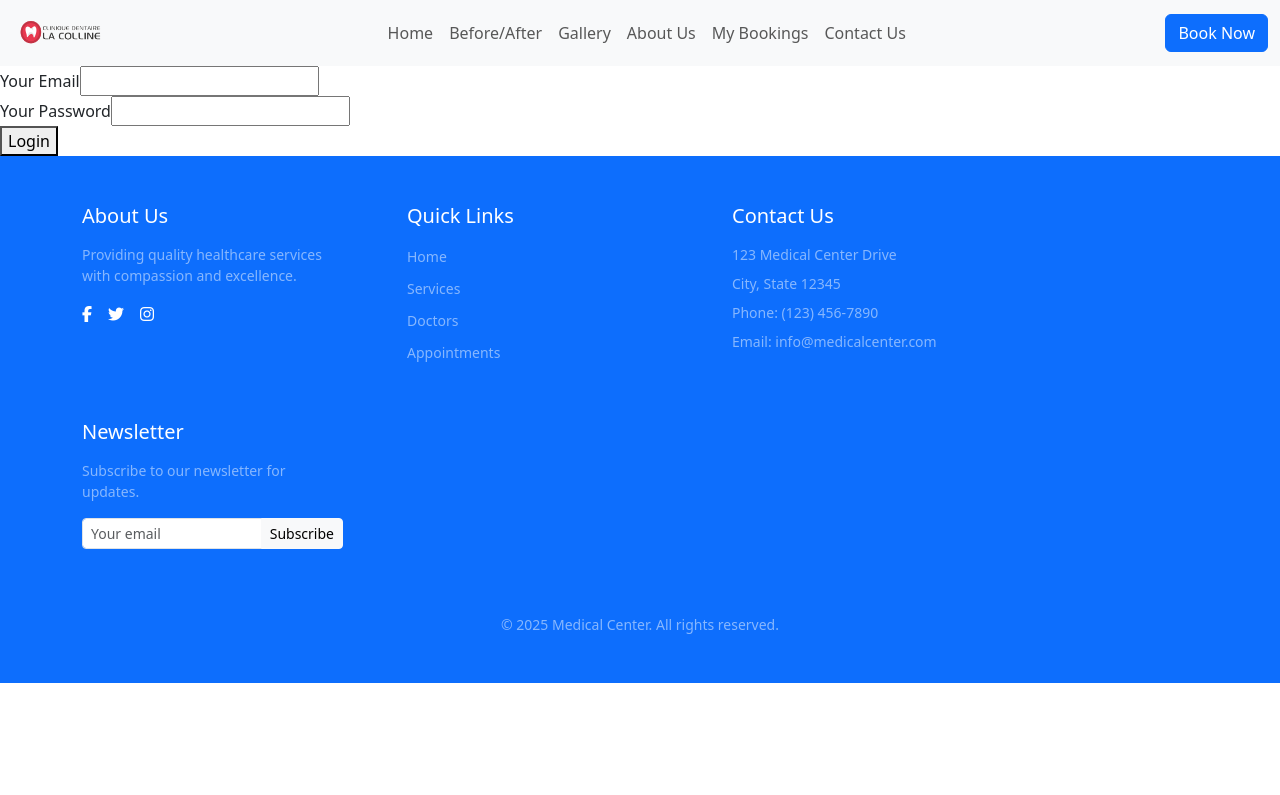
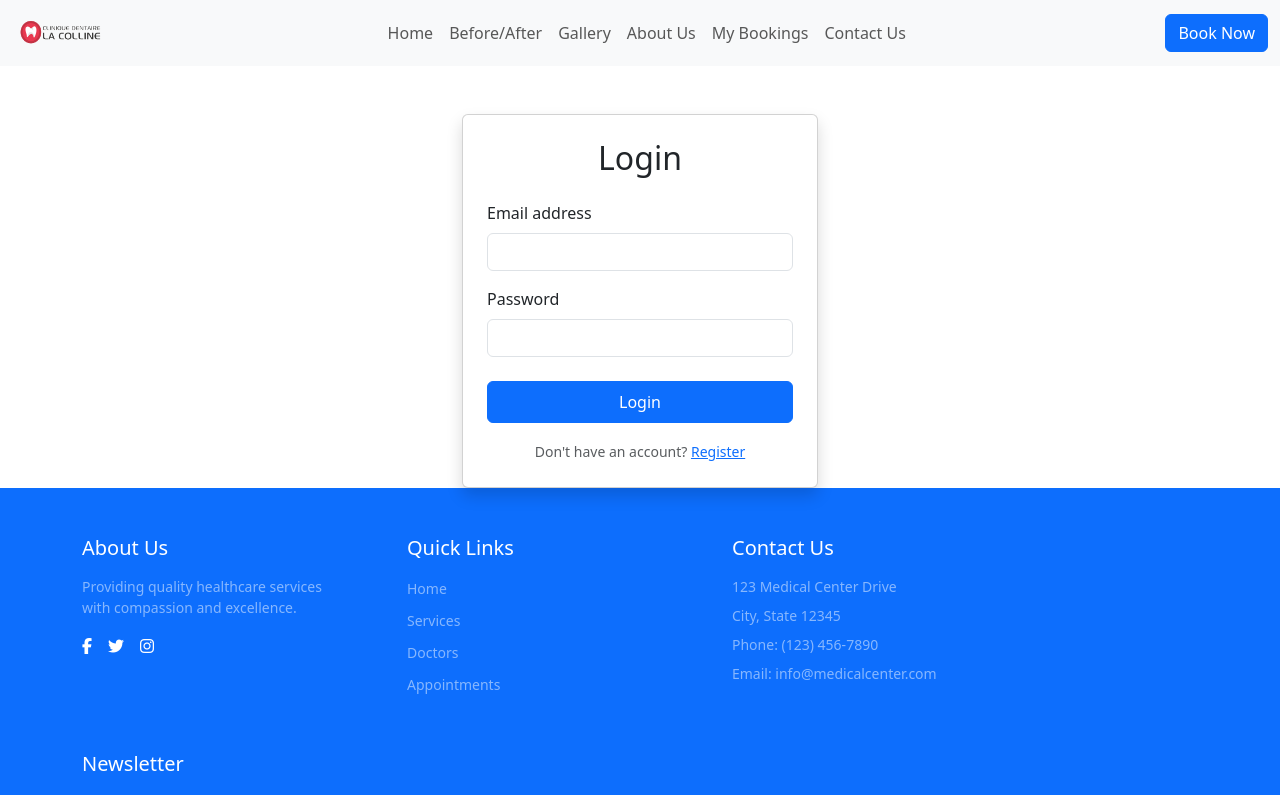
Before and after one commit to ZZZMohammed/Projet-synthese, a React (Vite) app in the folder FRENT_END/Dentist_frentEnd/: page /login in a window 1280 px wide. Shown: the top 795 px of the page. Built offline with nearby package versions, Linux system fonts and the light colour scheme.

Commit message:
style the login component

```diff
--- a/FRENT_END/Dentist_frentEnd/src/pages/login.jsx
+++ b/FRENT_END/Dentist_frentEnd/src/pages/login.jsx
@@ -1,55 +1,113 @@
 import { useState } from 'react';
-import React from 'react' ;
+import React from 'react';
 import axios from 'axios';
-import { useNavigate } from 'react-router-dom';
+import { Link, useNavigate } from 'react-router-dom';
 
 export default function Login() {
-
-  const [email , setEmail] = useState('') ;
-  const [password , setPassword] = useState('') ;
-  const navigate = useNavigate() ;
+  const [email, setEmail] = useState('');
+  const [password, setPassword] = useState('');
+  const [error, setError] = useState('');
+  const [loading, setLoading] = useState(false);
+  const navigate = useNavigate();
 
   const handleSubmit = async (e) => {
     e.preventDefault();
+    setLoading(true);
+    setError('');
 
-    try{
-      const res = await axios.post('http://localhost:8000/api/login' , {
+    if (!email || !password) {
+      setError('Please fill in all fields');
+      setLoading(false);
+      return;
+    }
+
+    try {
+      const res = await axios.post('http://localhost:8000/api/login', {
         email,
         password
       });
 
-      localStorage.setItem('token' , res.data.token) ;
+      localStorage.setItem('token', res.data.token);
       localStorage.setItem('user', JSON.stringify(res.data.user));
-      console.log('Token:', res.data.token);
-      console.log('User:', res.data.user);
 
-
-      if (res.data.user.role == 'admin'){
+      if (res.data.user.role === 'admin') {
         navigate('/admin');
+      } else {
+        navigate('/');
       }
-      else {
-        navigate('/') ;
-      }
-      alert('Login successful!');
+    } catch (error) {
+      console.error('Login failed', error);
+      setError(error.response?.data?.message || 'Login failed. Please try again.');
+    } finally {
+      setLoading(false);
     }
-    catch (error){
-       console.error('Login failed', error);
-    }
-
   };
 
   return (
+    <div className="container mt-5">
+      <div className="row justify-content-center">
+        <div className="col-md-6 col-lg-4">
+          <div className="card shadow">
+            <div className="card-body p-4">
+              <h2 className="text-center mb-4">Login</h2>
 
+              {error && (
+                <div className="alert alert-danger" role="alert">
+                  <i className="bi bi-exclamation-triangle-fill me-2"></i>
+                  {error}
+                </div>
+              )}
 
-      <form onSubmit={handleSubmit}>
-        <label htmlFor="">Your Email</label>
-        <input type="email"  value={email}  onChange={(e) =>setEmail ( e.target.value )} /><br />
+              <form onSubmit={handleSubmit}>
+                <div className="mb-3">
+                  <label htmlFor="email" className="form-label">Email address</label>
+                  <input
+                    type="email"
+                    className="form-control"
+                    id="email"
+                    value={email}
+                    onChange={(e) => setEmail(e.target.value)}
+                    required
+                  />
+                </div>
 
-        <label htmlFor="">Your Password</label>
-        <input type="password" value={password} onChange={(e)=> setPassword(e.target.value)}/><br />
+                <div className="mb-4">
+                  <label htmlFor="password" className="form-label">Password</label>
+                  <input
+                    type="password"
+                    className="form-control"
+                    id="password"
+                    value={password}
+                    onChange={(e) => setPassword(e.target.value)}
+                    required
+                  />
+                </div>
 
-        <button type='submit'> Login <Input:btn></Input:btn></button>
-      </form>
+                <button
+                  type="submit"
+                  className="btn btn-primary w-100 py-2"
+                  disabled={loading}
+                >
+                  {loading ? (
+                    <>
+                      <span className="spinner-border spinner-border-sm me-2" role="status" aria-hidden="true"></span>
+                      Logging in...
+                    </>
+                  ) : (
+                    'Login'
+                  )}
+                </button>
+              </form>
 
-  )
+              <div className="mt-3 text-center">
+                <small className="text-muted">
+                  Don't have an account? <  Link to={'/register'}>Register</Link>
+                </small>
+              </div>
+            </div>
+          </div>
+        </div>
+      </div>
+    </div>
+  );
 }
```
